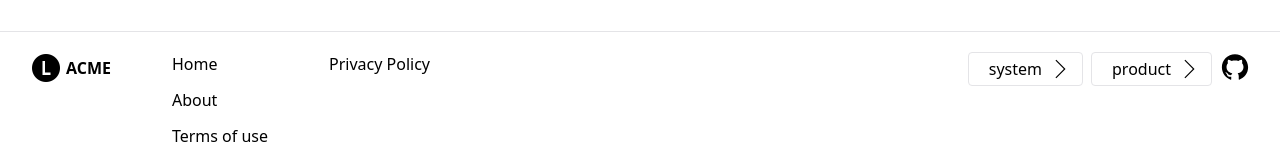
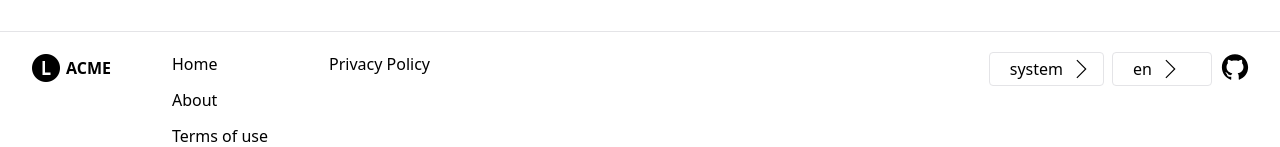
Before and after one commit to anysofronova/leviathan, a Next.js app in the folder packages/frontend/: page /product/hoodie1 in a window 1280 px wide. Shown: the part 1131-1278 px from the top of the page. Built offline with nearby package versions, Linux system fonts and the light colour scheme.

Commit message:
refactor: lang routing

```diff
--- a/packages/frontend/app/head.tsx
+++ b/packages/frontend/app/head.tsx
@@ -1,7 +1,9 @@
+import { DefaultTags } from '#/shared/ui'
+
 const Head = () => {
   return (
     <>
-      {/*<DefaultTags />*/}
+      <DefaultTags />
       <title>Leviathan</title>
       <meta
         name='description'
--- a/packages/frontend/widgets/footer/footer.tsx
+++ b/packages/frontend/widgets/footer/footer.tsx
@@ -2,7 +2,6 @@
 
 import Image from 'next/image'
 import Link from 'next/link'
-import { usePathname, useRouter } from 'next/navigation'
 import { useTheme } from 'next-themes'
 import { useEffect, useState } from 'react'
 import { AiFillGithub } from 'react-icons/ai'
@@ -12,22 +11,12 @@ import { FooterSelect } from '#/shared/ui'
 export const Footer = () => {
   const [mounted, setMounted] = useState(false)
   const { theme, setTheme } = useTheme()
-  const path = usePathname()
-  const router = useRouter()
 
   useEffect(() => {
     setMounted(true)
   }, [])
   const handleTheme = (elem: string) => {
     setTheme(elem)
-  }
-
-  const handleLang = (lang: string) => {
-    const url = path?.split('/')
-    if (url) {
-      url[1] = lang
-      router.push(url.join('/'))
-    }
   }
 
   if (!mounted) {
@@ -61,7 +50,7 @@ export const Footer = () => {
           </div>
           <div className='flex items-start'>
             <FooterSelect options={['light', 'dark', 'system']} selectedOption={theme} onClick={handleTheme} />
-            <FooterSelect options={['en', 'ua', 'ru']} selectedOption={path?.split('/')[1]} onClick={handleLang} />
+            <FooterSelect options={['en', 'ua', 'ru']} />
             <a href='https://github.com/anysofronova/leviathan' target='_blank' rel='noreferrer'>
               <AiFillGithub size={30} />
             </a>
```
